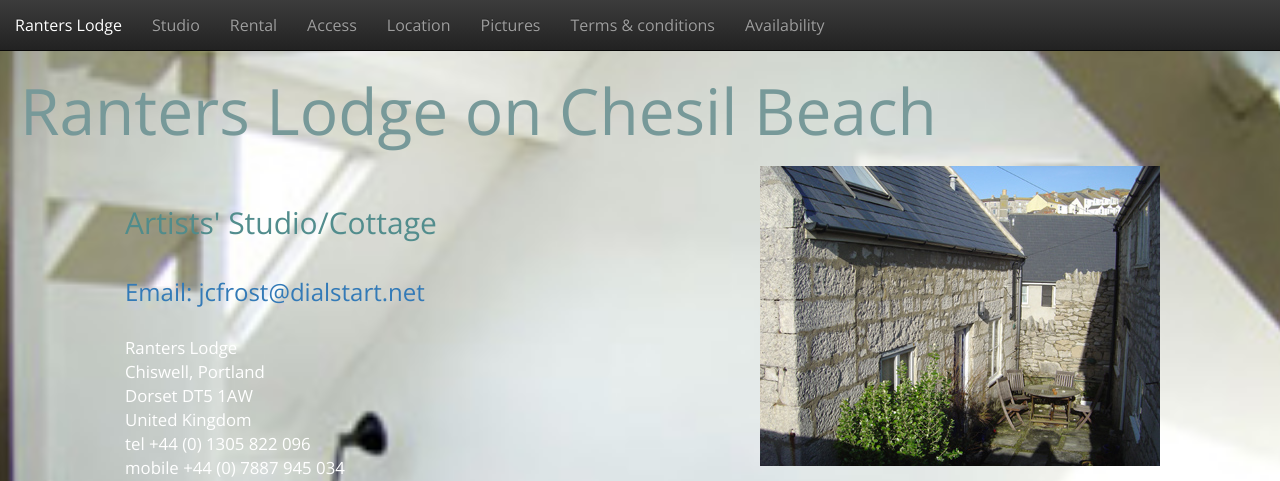
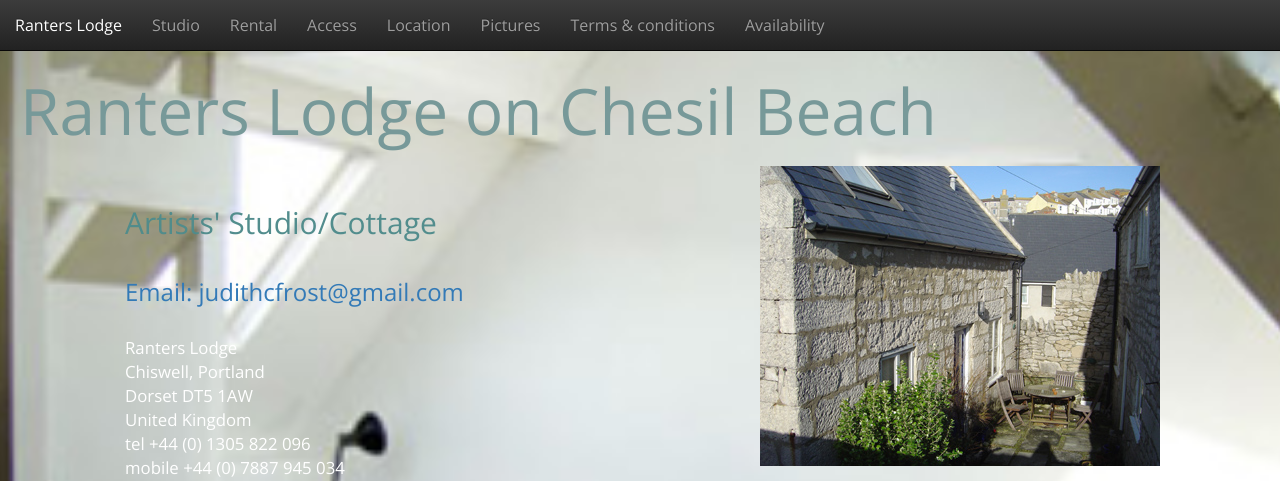
Before and after one commit to duncanssmith/rl, a PHP site: page / in a window 1280 px wide. Shown: the top 481 px of the page. Run offline with PHP 8.4, Linux system fonts and the light colour scheme; some libraries are stand-ins or nearby versions.

Commit message:
Update email address

```diff
--- a/public/index.php
+++ b/public/index.php
@@ -17,7 +17,7 @@
                     <div class="row">
                         <div class="col-md-6">
                             <h2 class="subtitle">Artists' Studio/Cottage</h2>
-                            <h3 class=""><a href="mailto:jcfrost@dialstart.net">Email: jcfrost@dialstart.net </a></h3>
+                            <h3 class=""><a href="mailto:judithcfrost@gmail.com">Email: judithcfrost@gmail.com </a></h3>
                             <p class="address">Ranters Lodge<br>Chiswell, Portland<br>Dorset DT5 1AW<br>United Kingdom<br>tel +44 (0) 1305 822 096<br/>mobile +44 (0) 7887 945 034</p>
                         </div>
                         <div class="col-md-6">
@@ -79,7 +79,7 @@
                             <p>Ranters Lodge is run on the ethos that you leave it as you would hope to find it.</p>
 
                           <p>
-                          Please telephone Judith Frost on +44 (0) 1305 822 096 (land-line) or +44 (0) 7887 945 034 (mobile) or <a href="mailto:jcfrost@dialstart.net">email jcfrost@dialstart.net </a>for further information and availability. A non-returnable 20% deposit is required to secure booking.
+                          Please telephone Judith Frost on +44 (0) 1305 822 096 (land-line) or +44 (0) 7887 945 034 (mobile) or <a href="mailto:judithcfrost@gmail.com">email judithcfrost@gmail.com </a>for further information and availability. A non-returnable 20% deposit is required to secure booking.
                           </p>
                         </div>
                     </div>
```
